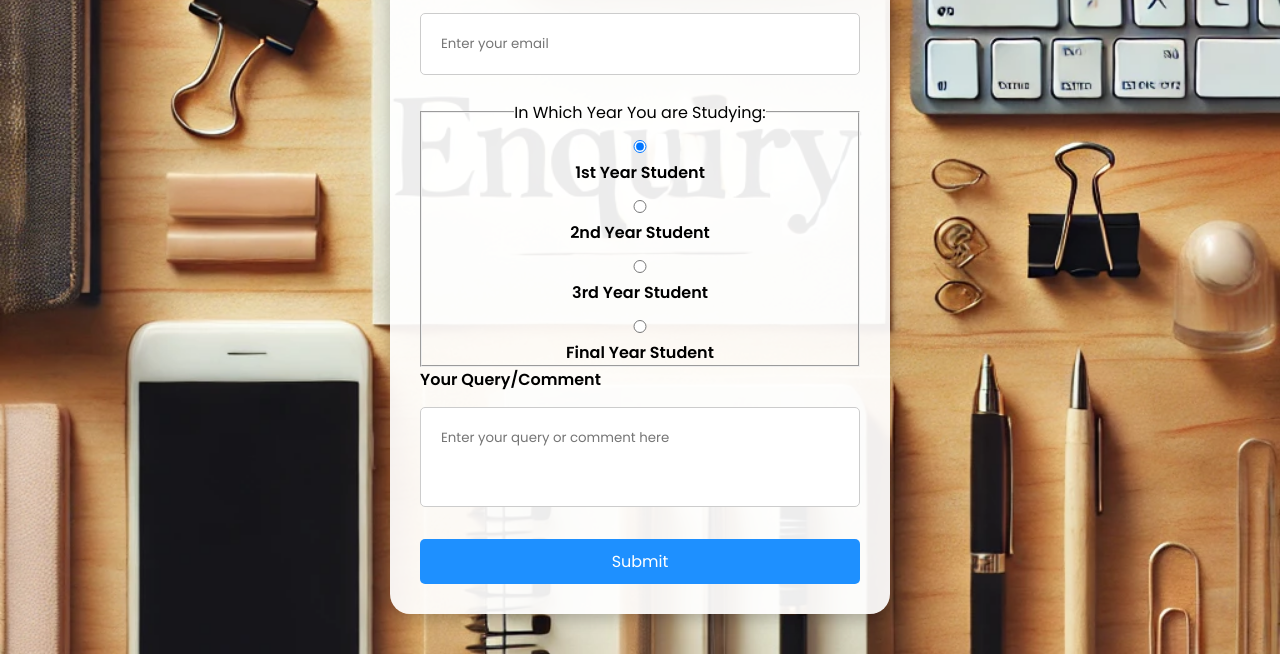
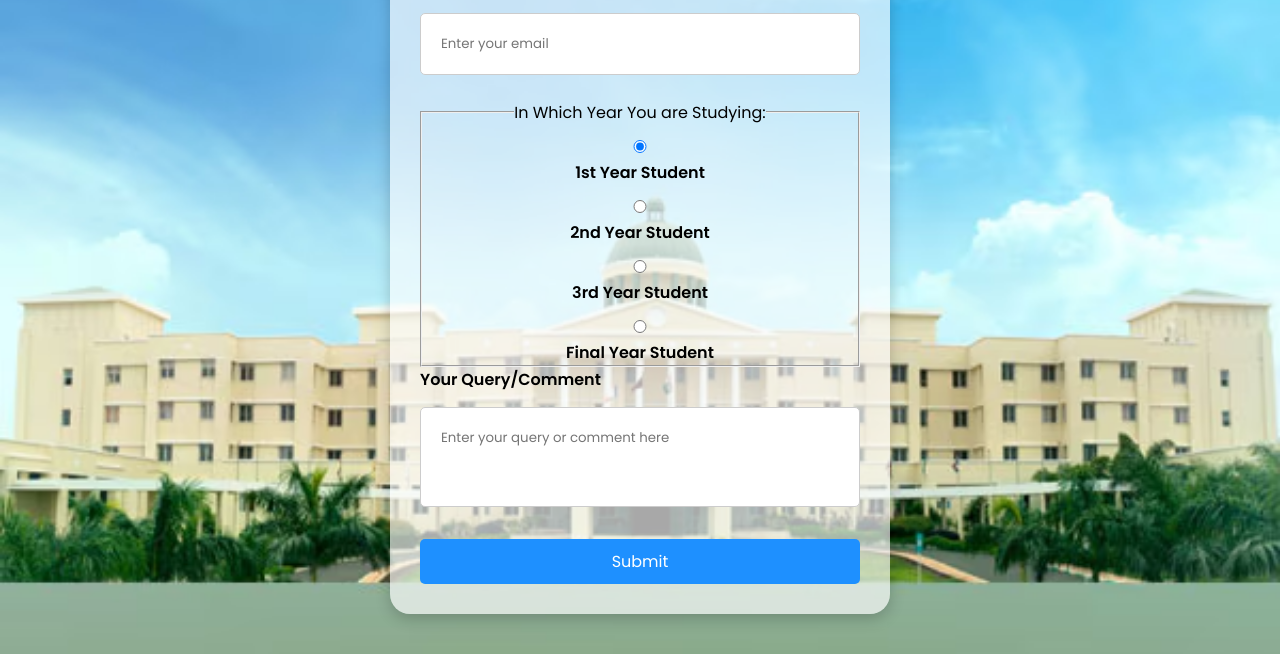
Before and after one commit to Vibhasratna/CampusSocials, a website: page public/contact.html in a window 1280 px wide. Shown: the part 146-800 px from the top of the page. Drawn offline with nearby package versions, Linux system fonts and the light colour scheme.

Commit message:
modify
image in contact

```diff
--- a/public/contact.css
+++ b/public/contact.css
@@ -6,7 +6,7 @@
 }
 
 body {
-    background-image: url('image/inquiry.webp');
+    background-image: url('image/uni.avif');
     background-size: cover;
     background-position: center;
     background-attachment: fixed;
@@ -20,7 +20,7 @@ body {
 
 
 .contact-container {
-    background-color: rgba(255, 255, 255, 0.926);
+    background-color: rgba(255, 255, 255, 0.658);
     padding: 30px;
     border-radius: 20px;
     box-shadow: 0 5px 15px rgba(0, 0, 0, 0.2);
```
Also changed, not shown: public/main.html (+0 -1 lines), public/image/logo1.jpg (deleted), public/image/logo1.webp (deleted).
